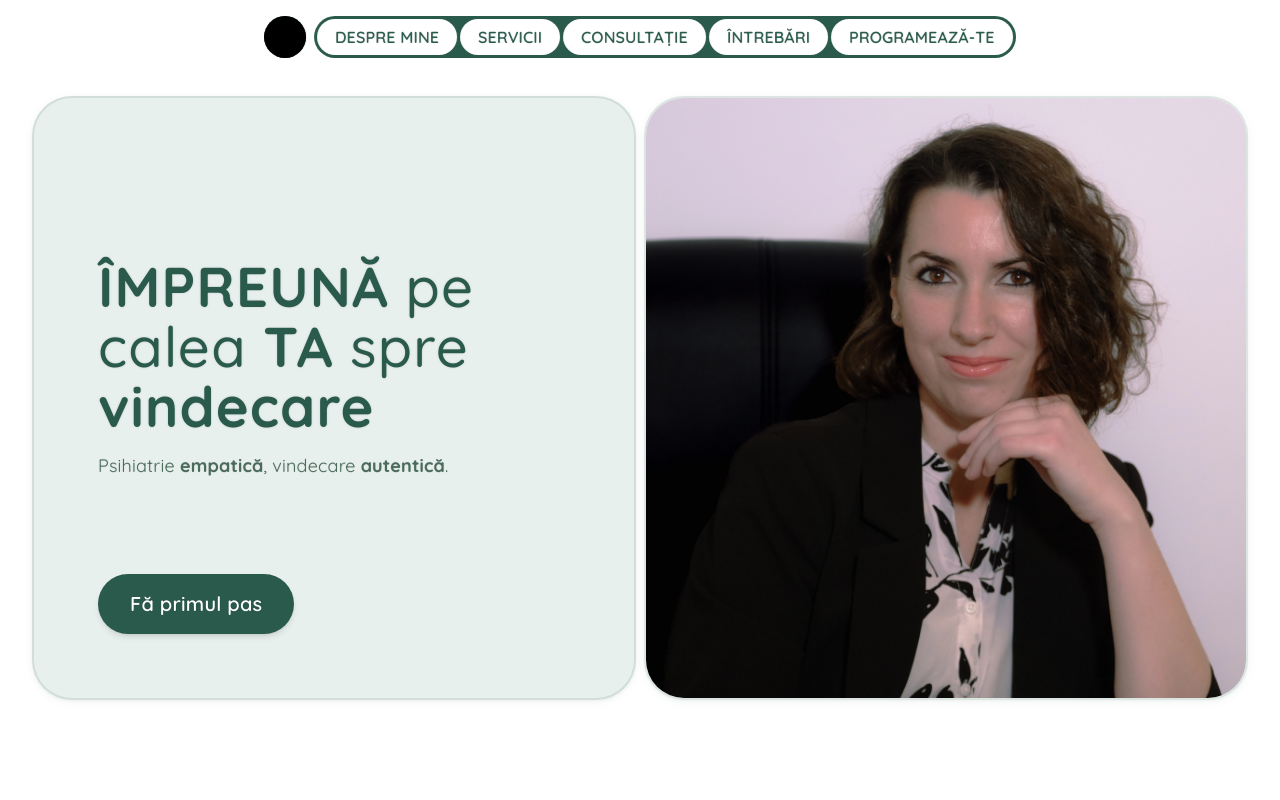
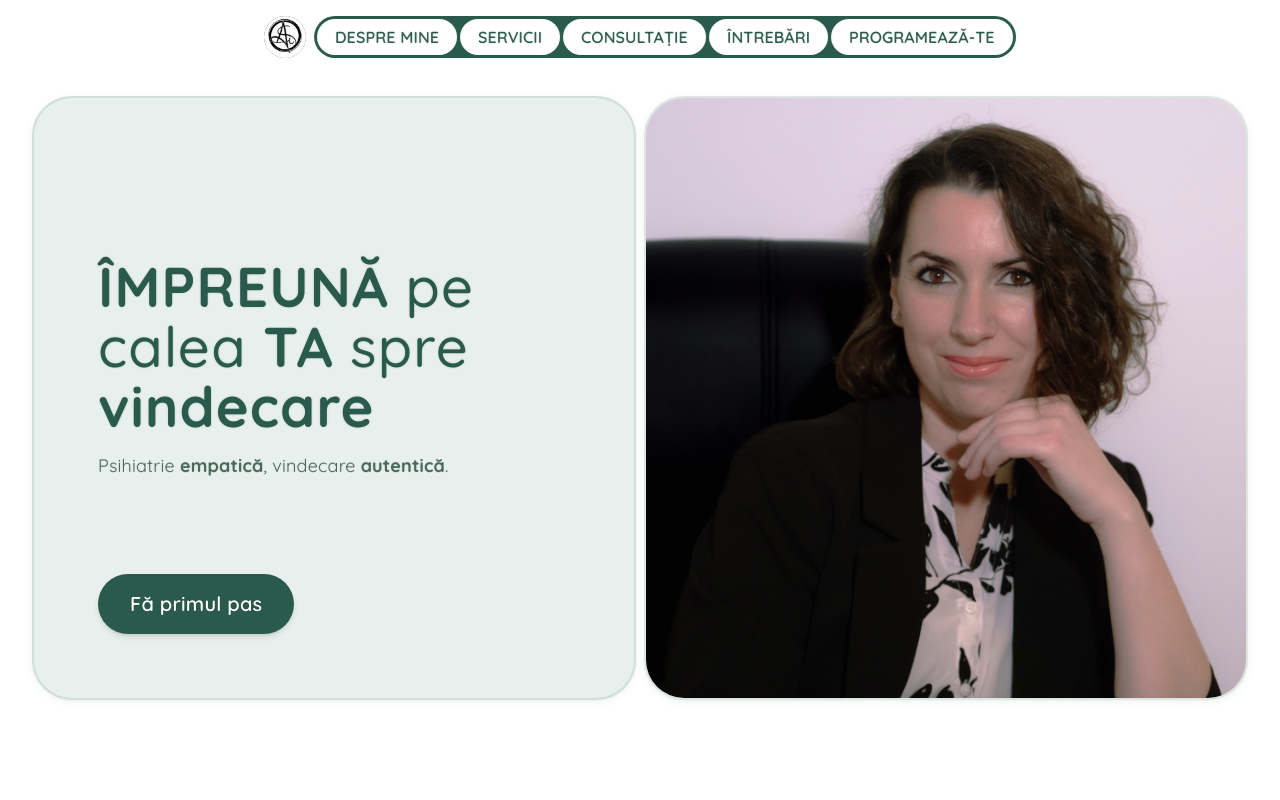
Before and after one commit to AlexandruCojanu1/auralink-saa-s-landing-page, a plain HTML site: page index.html in a window 1280 px wide. Shown: the top 800 px of the page. Drawn offline with nearby package versions, Linux system fonts and the light colour scheme.

Commit message:
Remove filter from logo to make it visible with original colors

```diff
--- a/styles.css
+++ b/styles.css
@@ -106,10 +106,9 @@ h1, h2 {
 .logo-img {
   width: 100%;
   height: 100%;
-  object-fit: cover;
+  object-fit: contain;
   object-position: center;
   display: block;
-  filter: brightness(0); /* Face logo-ul negru pentru vizibilitate pe fundal alb */
 }
 
 .pill-list {
```
